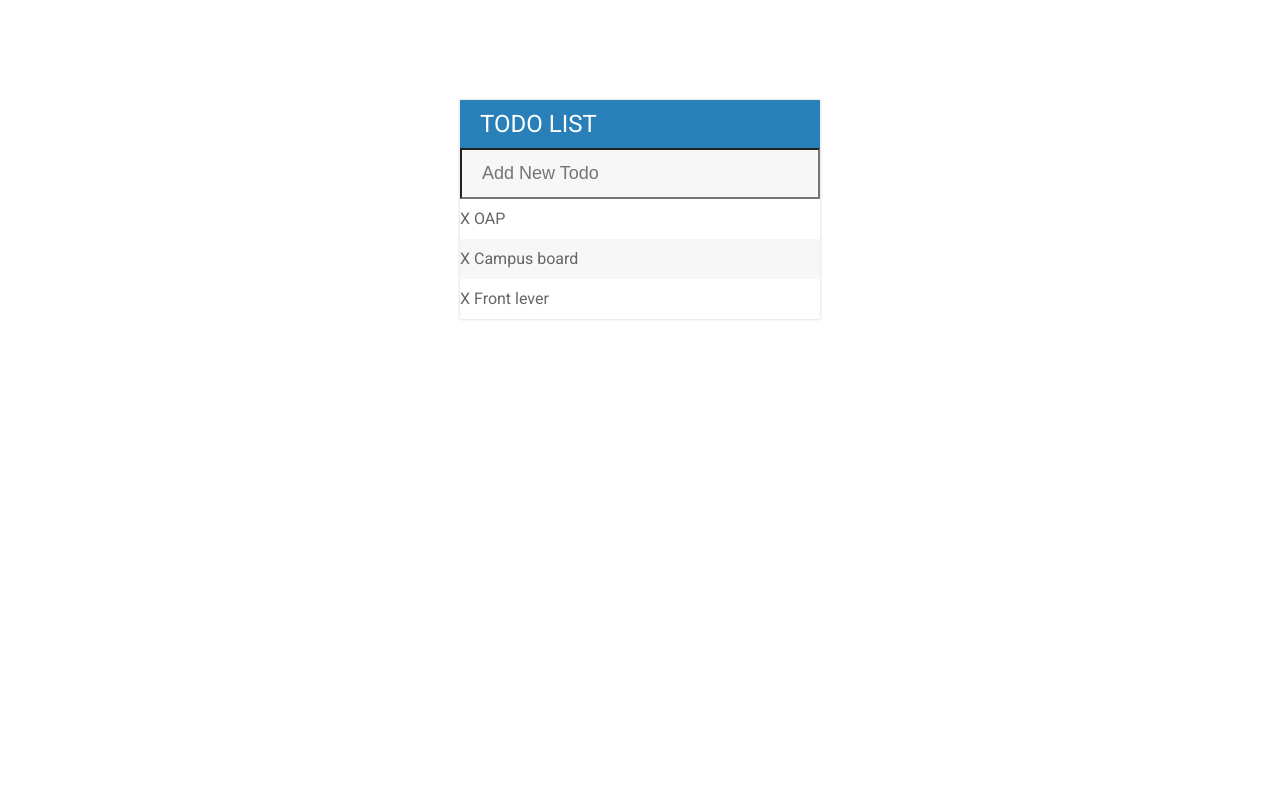
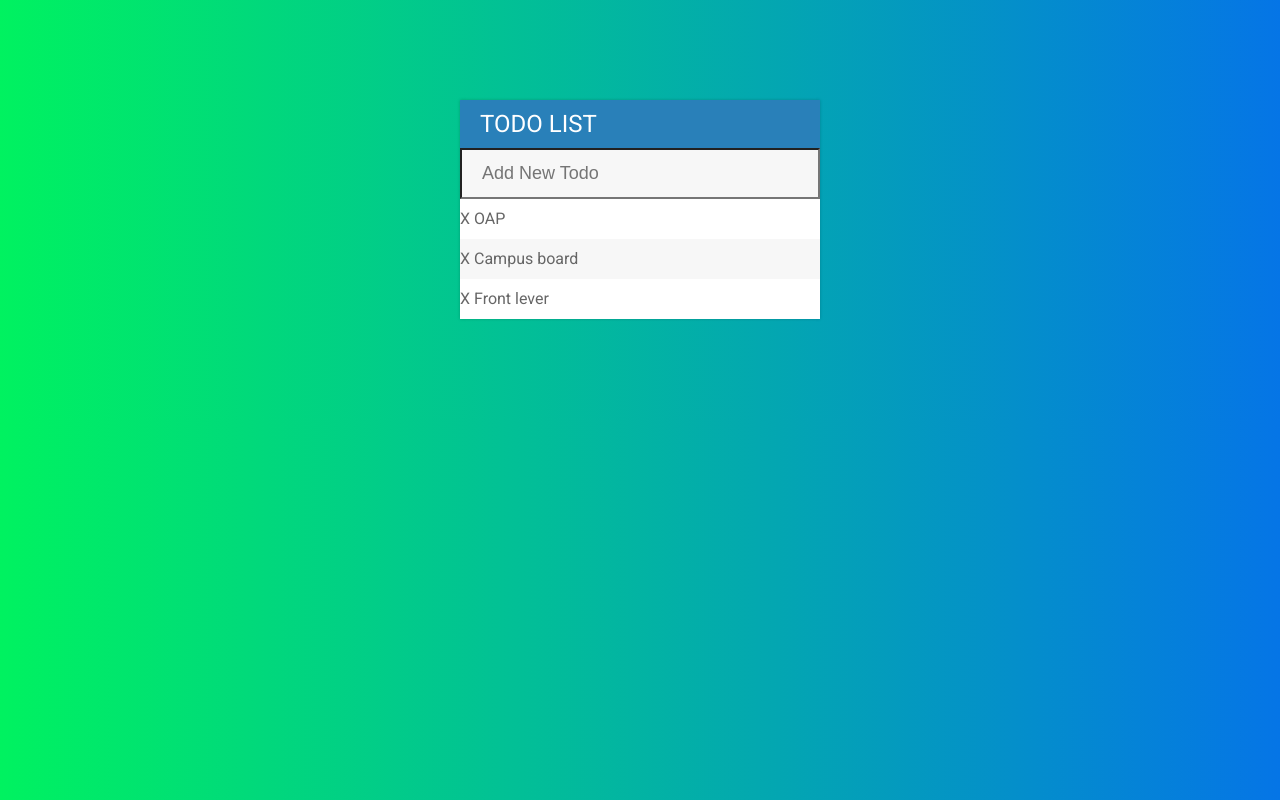
Before and after one commit to magictical/S18_TodoApp, a plain HTML site: page index.html in a window 1280 px wide. Drawn offline with Linux system fonts and the light colour scheme.

Commit message:
Apply gradient on the body

```diff
--- a/assets/css/todo.css
+++ b/assets/css/todo.css
@@ -17,6 +17,12 @@ ul {
 
 body {
   font-family: Roboto;
+  background: #00F260;  /* fallback for old browsers */
+  background: -webkit-linear-gradient(right, #0575E6, #00F260);
+  background: -o-linear-gradient(right, #0575E6, #00F260);
+  background: linear-gradient(to left, #0575E6, #00F260);  /* Chrome 10-25, Safari 5.1-6 */
+   /* W3C, IE 10+/ Edge, Firefox 16+, Chrome 26+, Opera 12+, Safari 7+ */
+
 }
 
 /* apply 2 colors on every other li */
```
